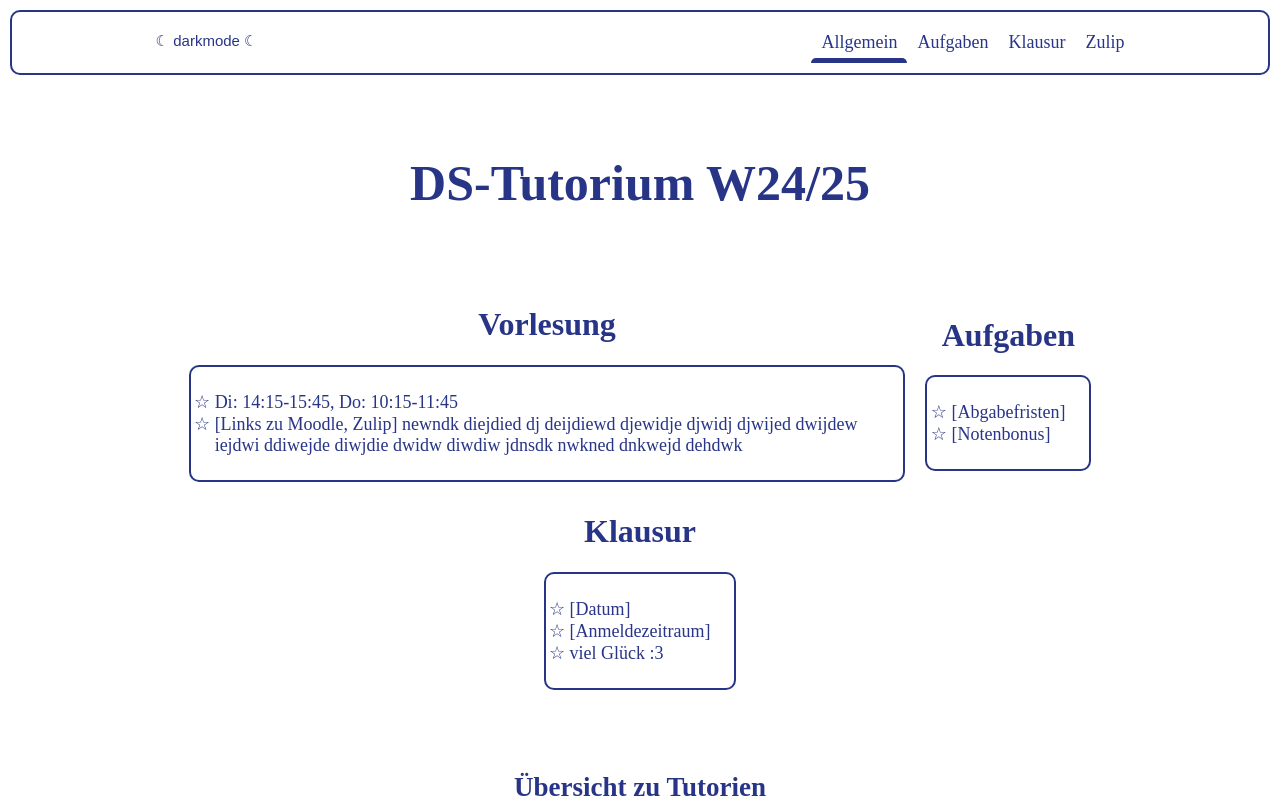
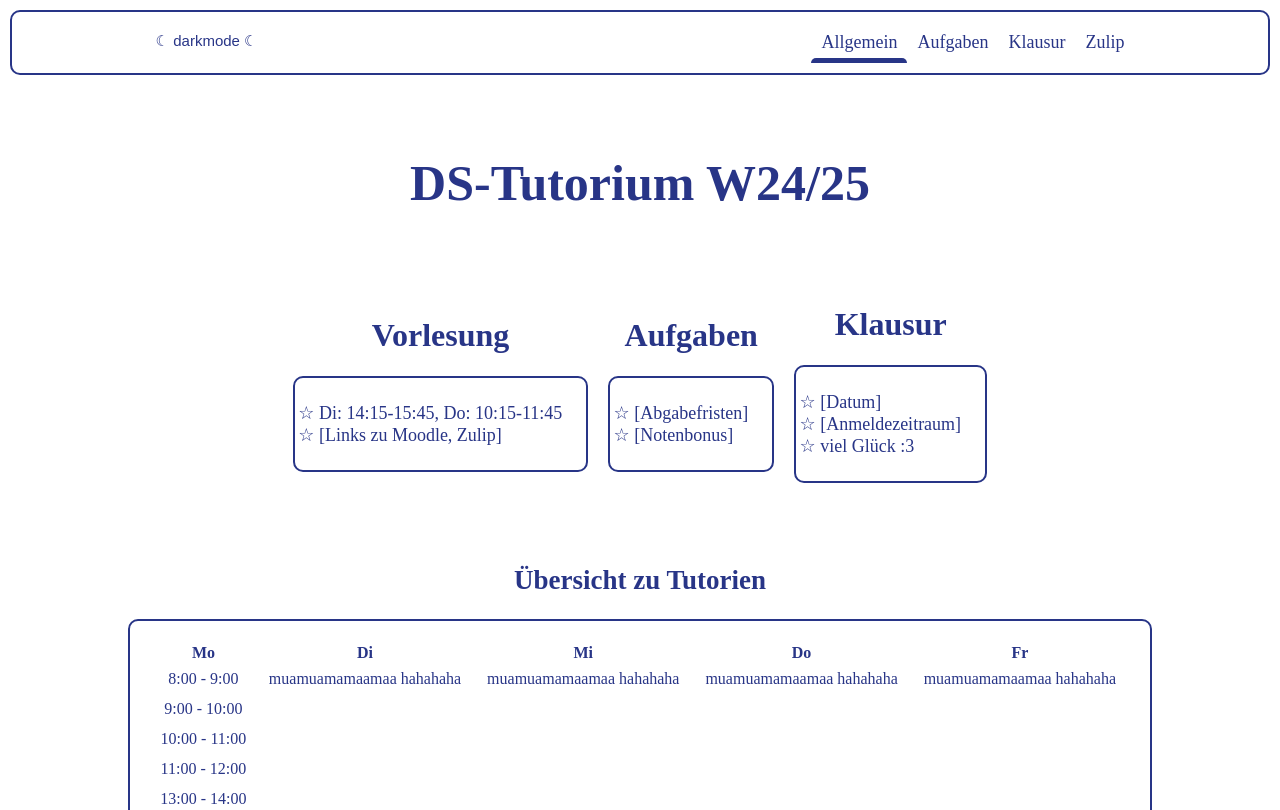
Before and after one commit to catundercover/ds-tutorium, a plain HTML site: page index.html in a window 1280 px wide. Shown: the top 810 px of the page. Drawn offline with Linux system fonts and the light colour scheme.

Commit message:
Update index.html

```diff
--- a/index.html
+++ b/index.html
@@ -34,7 +34,7 @@
                     <h1 class="hoveri">Vorlesung</h1>
                     <ul>
                         <li>Di: 14:15-15:45, Do: 10:15-11:45</li>
-                        <li>[Links zu Moodle, Zulip] newndk diejdied dj deijdiewd djewidje djwidj djwijed dwijdew iejdwi ddiwejde diwjdie dwidw diwdiw jdnsdk nwkned dnkwejd dehdwk</li>
+                        <li>[Links zu Moodle, Zulip]</li>
                     </ul>
                 </div>
                 <div class="box_1">
```
